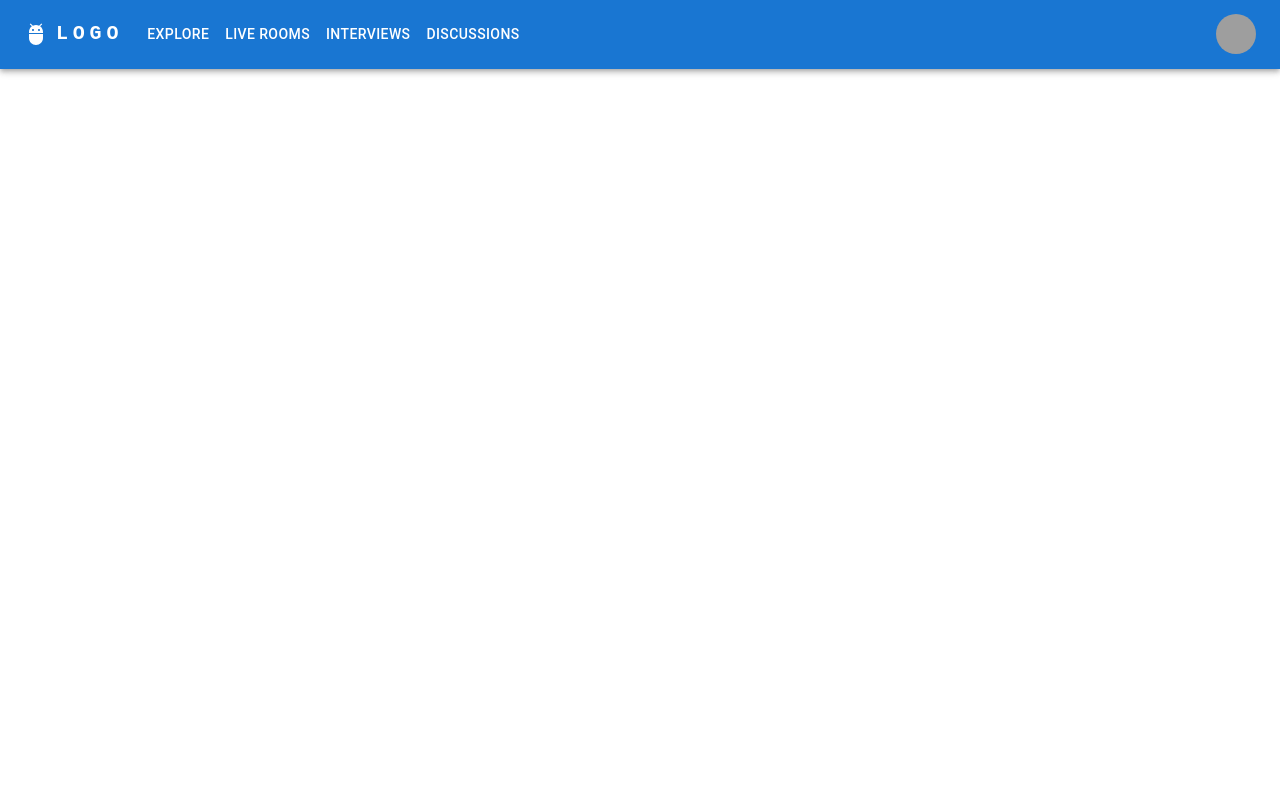
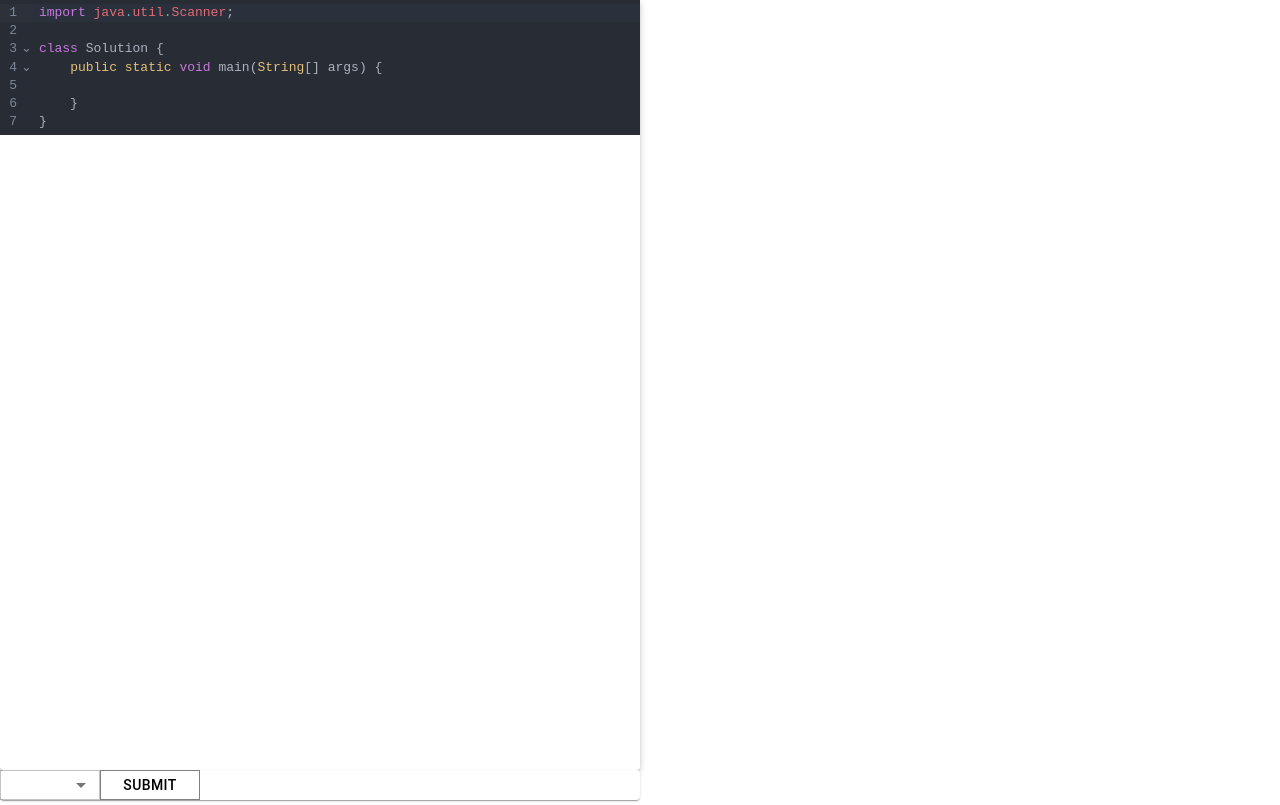
Before and after one commit to PopirtanVlad/CodingTCH_frontend, a React (Create React App) app: page / in a window 1280 px wide. Built offline with nearby package versions, Linux system fonts and the light colour scheme; grey boxes are pictures that could not be loaded.

Commit message:
Added text editor

```diff
--- a/src/App.js
+++ b/src/App.js
@@ -1,12 +1,13 @@
 import './App.css';
 import SignInUpContainer from "./containers";
 import Navbar from "./components/Navbar";
+import CodeArea from "./components/CodeArea";
 
 
 function App() {
   return (
     <div className="App">
-        <Navbar/>
+        <CodeArea/>
     </div>
   );
 }
--- /dev/null
+++ b/src/components/CodeArea.js
@@ -0,0 +1,51 @@
+import CodeMirror from '@uiw/react-codemirror';
+import {java} from '@codemirror/lang-java';
+import {python} from '@codemirror/lang-python'
+import {cpp} from '@codemirror/lang-cpp'
+import {Box, Button, FormControl, Grid, InputLabel, Paper, Select} from "@mui/material";
+import MenuItem from "@mui/material/MenuItem";
+import useWindowDimensions from "../hooks/WindowDimensionHook";
+
+const javaInitialText = `import java.util.Scanner;
+
+class Solution {
+    public static void main(String[] args) {
+
+    }
+}`;
+
+const CodeArea = () => {
+
+    const {height, width} = useWindowDimensions()
+
+    return (
+        <Grid
+            sx={{
+                width: width/2,
+                height: height,
+            }}>
+            <Paper elevation={3} sx={{textAlign: "left", height:height-30}}>
+                    <CodeMirror
+                        value={javaInitialText}
+                        height="100%"
+                        theme="dark"
+                        extensions={[java()]}
+                    />
+            </Paper>
+            <Paper elevation={1}>
+                <Grid container direction={"row"} sx={{width: 700, height: 30, textAlign: "left"}}>
+                    <FormControl size="small">
+                        <Select sx={{borderRadius: 0, width: 100, height: 30}}>
+                            <MenuItem value={"C"}>C</MenuItem>
+                            <MenuItem value={"Java"}>Java</MenuItem>
+                            <MenuItem value={"Python"}>Python</MenuItem>
+                        </Select>
+                    </FormControl>
+                    <Button variant="outlined" sx={{borderRadius:0, borderColor: "gray", color: "black", width: 100, height: 30}}>Submit</Button>
+                </Grid>
+            </Paper>
+        </Grid>
+    );
+}
+
+export default CodeArea
--- a/src/components/Login.js
+++ b/src/components/Login.js
@@ -1,7 +1,7 @@
 import React from 'react'
-import {Avatar, Box, Button, Grid, Link, Paper, TextField, Typography} from "@mui/material";
+import {Avatar, Box, Button, Grid, Link, Paper, TextField} from "@mui/material";
 import '../styles/loginRegisterStyle.css'
-import {FacebookRounded, FacebookSharp, GitHub, Google, LinkedIn, LockOutlined, Twitter} from "@mui/icons-material";
+import {FacebookRounded, GitHub, Google, LockOutlined, Twitter} from "@mui/icons-material";
 const Login = () =>{
     return(
         <Grid>
--- a/src/components/SignUp.js
+++ b/src/components/SignUp.js
@@ -1,11 +1,9 @@
 import {
     Avatar,
-    Box,
     Button,
     FormControlLabel,
     FormLabel,
     Grid,
-    Link,
     Paper, Radio,
     RadioGroup,
     TextField
--- /dev/null
+++ b/src/hooks/WindowDimensionHook.js
@@ -0,0 +1,24 @@
+import { useState, useEffect } from 'react';
+
+function getWindowDimensions() {
+    const { innerWidth: width, innerHeight: height } = window;
+    return {
+        width,
+        height
+    };
+}
+
+export default function useWindowDimensions() {
+    const [windowDimensions, setWindowDimensions] = useState(getWindowDimensions());
+
+    useEffect(() => {
+        function handleResize() {
+            setWindowDimensions(getWindowDimensions());
+        }
+
+        window.addEventListener('resize', handleResize);
+        return () => window.removeEventListener('resize', handleResize);
+    }, []);
+
+    return windowDimensions;
+}
```
Also changed, not shown: package.json (+8 -0 lines), src/components/StatementArea.js (added, +23 -0 lines), 1 other file (tests, documents, lock files or other folders).
